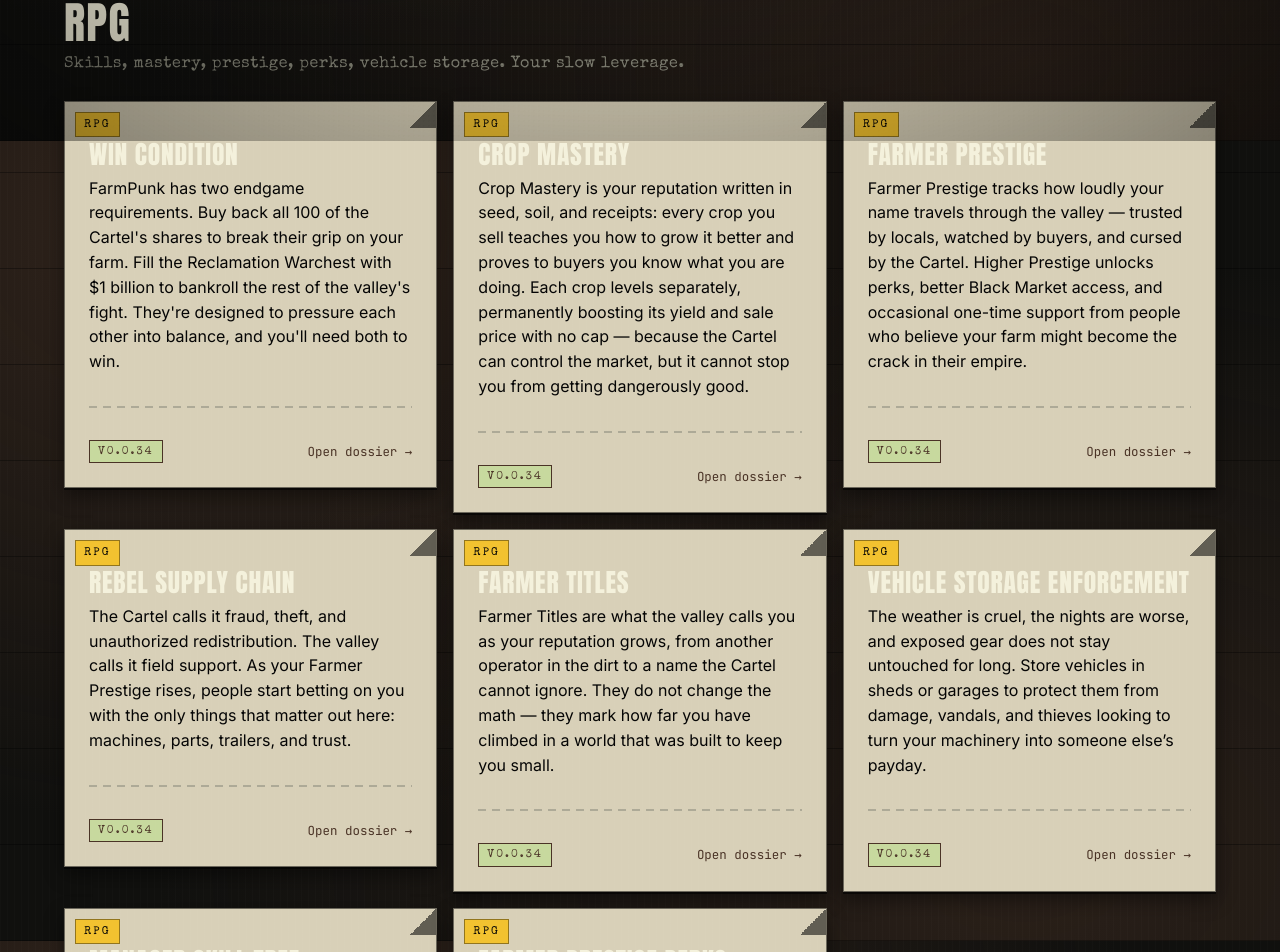
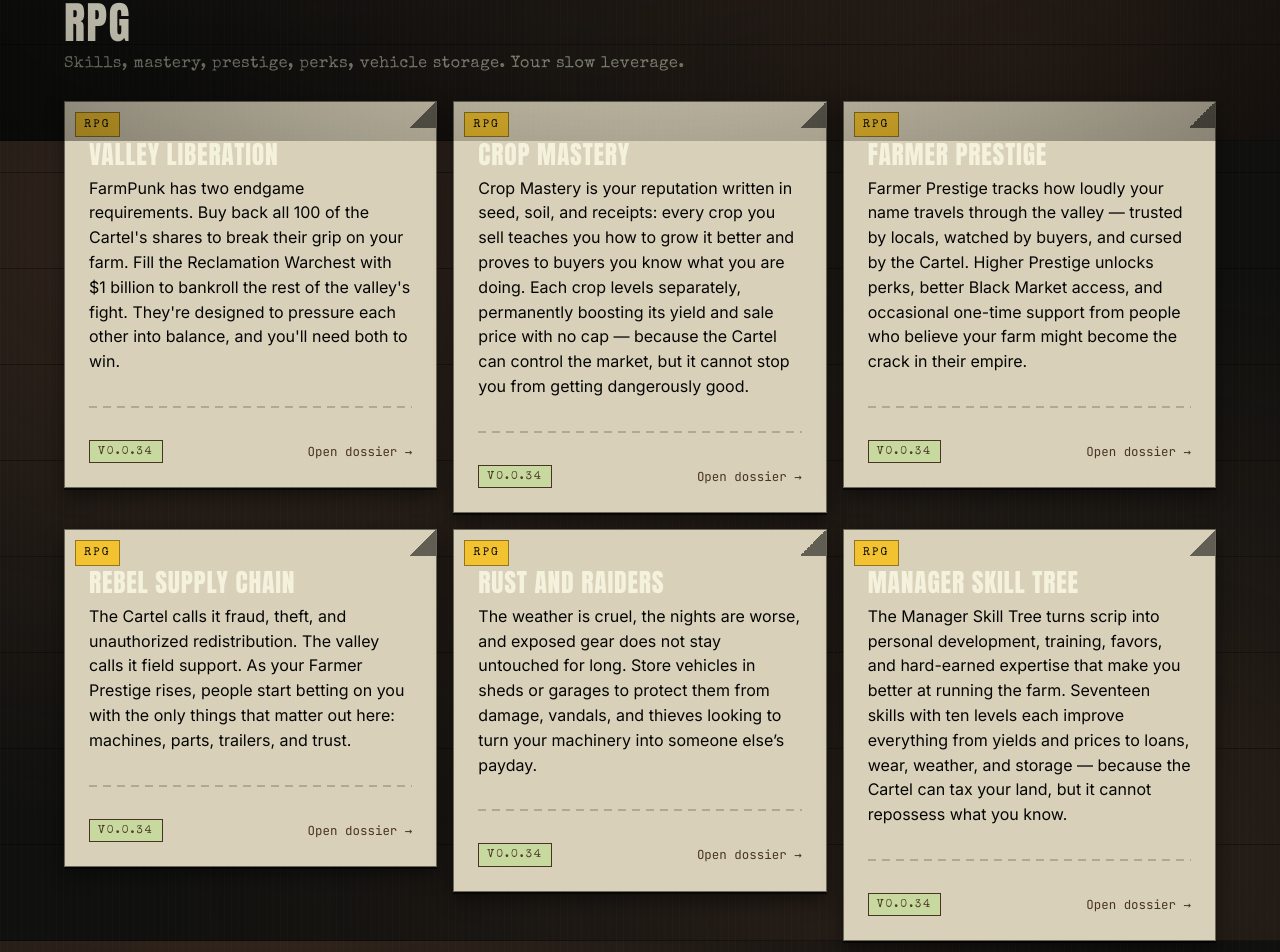
Before and after one commit to rwsp/farmpunkmarketingsite, a React (Vite) app: page /field-manual in a window 1280 px wide. Shown: the part 659-1611 px from the top of the page. Built offline with nearby package versions, Linux system fonts and the light colour scheme.

Commit message:
field manual work

```diff
--- a/src/data/mechanics.ts
+++ b/src/data/mechanics.ts
@@ -48,23 +48,23 @@
 // ── Full dossier mechanics ──────────────────────────────────────
 export const MECHANICS: Mechanic[] = [
   {
-    slug: 'win-condition',
+    slug: 'valley-liberation',
     category: 'RPG',
-    title: 'Win Condition',
+    title: 'Valley Liberation',
     oneLiner:
       "FarmPunk has two endgame requirements. Buy back all 100 of the Cartel's shares to break their grip on your farm. Fill the Reclamation Warchest with $1 billion to bankroll the rest of the valley's fight. They're designed to pressure each other into balance, and you'll need both to win.",
     status: 'live',
-    href: '/field-manual/win-condition',
+    href: '/field-manual/valley-liberation',
     version: VERSION,
     related: [
-      { slug: 'shares', note: 'One half of the win condition. 100 shares = 100% off the franchise fee.' },
+      { slug: 'shares', note: 'One half of Valley Liberation. 100 shares = 100% off the franchise fee.' },
       { slug: 'reclamation-warchest', note: 'The other half. $1B in the Warchest = the valley is funded.' },
       { slug: 'cartel-franchise-fee', note: 'Shares exist to escape this. 100 shares zeros it out.' },
       { slug: 'cartel-attacks', note: 'More shares = angrier Cartel. The Warchest is the counterweight.' },
       { slug: 'farmer-prestige', note: "Doesn't directly affect the win, but unlocks vehicles and perks that help you reach it." }
     ],
     summary:
-      "FarmPunk isn't about getting rich. It's about taking back what was stolen. The Cartel didn't beat your family with one weapon — they used debt, contracts, taxes, franchise fees, market control, and fear. Reclaiming the valley means beating them on both fronts: ownership and resistance. The win condition has two halves. You need both.",
+      "FarmPunk isn't about getting rich. It's about taking back what was stolen. The Cartel didn't beat your family with one weapon — they used debt, contracts, taxes, franchise fees, market control, and fear. Reclaiming the valley means beating them on both fronts: ownership and resistance. Valley Liberation has two halves. You need both.",
     whatItDoes: [
       "Tracks two independent endgame goals: shares owned (out of 100) and Reclamation Warchest balance (out of $1,000,000,000).",
       "When you hit both, the game fires a CRITICAL HUD card declaring the valley reclaimed.",
@@ -89,7 +89,7 @@
       { label: 'Win condition state at 100 shares + $1B Warchest', value: 'Reclamation. Game complete.' }
     ],
     beginnerAdvice: [
-      "Don't panic about the win condition early. The first 5–10 in-game years are about surviving and growing. Shares come on the table once your 3-year average revenue hits $50,000.",
+      "Don't panic about Valley Liberation early. The first 5–10 in-game years are about surviving and growing. Shares come on the table once your 3-year average revenue hits $50,000.",
       "Plan deposits around the year flip (March). The Cartel rolls its annual attacks at that moment — a fat Warchest dampens that roll for the year.",
       "When you're approaching 100 shares, don't let the Warchest go empty or you'll be eaten alive."
     ],
@@ -220,14 +220,14 @@
     category: 'Resistance',
     title: 'Reclamation Warchest',
     oneLiner:
-      "The Reclamation Warchest is a one-way fund for the valley’s fight, bankrolling the people and networks pushing back against the Cartel’s grip. Filling it is half the win condition, and every dollar sabotages their hostilities.",
+      "The Reclamation Warchest is a one-way fund for the valley’s fight, bankrolling the people and networks pushing back against the Cartel’s grip. Filling it is half of Valley Liberation, and every dollar sabotages their hostilities.",
     status: 'live',
     href: '/field-manual/reclamation-warchest',
     version: VERSION,
     related: [
       { slug: 'cartel-attacks', note: "Every $10M in the Warchest cancels one share's worth of Cartel anger." },
-      { slug: 'shares', note: 'The other half of the win condition. Shares + Warchest = reclamation.' },
-      { slug: 'win-condition', note: 'Filling the Warchest to $1B is half of how you win FarmPunk.' },
+      { slug: 'shares', note: 'The other half of Valley Liberation. Shares + Warchest = reclamation.' },
+      { slug: 'valley-liberation', note: 'Filling the Warchest to $1B is half of Valley Liberation.' },
       { slug: 'profit-tracking', note: "Deposits are intentionally invisible to your annual P&L — they don't count as expenditure." }
     ],
     summary:
@@ -239,14 +239,14 @@
       "Every $10 million in the Warchest cancels one share's worth of Cartel anger. The fuller it gets, the less the Cartel attacks you. (See Cartel Attacks for the math.)"
     ],
     whyItMatters:
-      "The Warchest does two big jobs. First, it's your only real defense against the Cartel as you start buying back shares — without it, owning 100 shares means peak harassment, four attacks a year on average. Second, filling it to $1 billion is one of the two endgame win conditions (the other is owning all 100 shares). You can't win FarmPunk without it.",
+      "The Warchest does two big jobs. First, it's your only real defense against the Cartel as you start buying back shares — without it, owning 100 shares means peak harassment, four attacks a year on average. Second, filling it to $1 billion is one of the two halves of Valley Liberation (the other is owning all 100 shares). You can't win FarmPunk without it.",
     howYouProgress: [
       "Deposit whenever the farm has spare cash. There's no minimum, no maximum, no schedule.",
       "Try to deposit before each March (the year flip), since that's when the Cartel rolls its annual attacks. A bigger Warchest at that moment means fewer attacks for the year.",
-      "Hitting $1 billion fires a big CRITICAL win-condition card. If you also own all 100 shares, you've reclaimed the valley."
+      "Hitting $1 billion fires a big CRITICAL Valley Liberation card. If you also own all 100 shares, you've reclaimed the valley."
     ],
     importantNumbers: [
-      { label: 'Cap (the win condition)', value: '$1,000,000,000' },
+      { label: 'Cap (Valley Liberation)', value: '$1,000,000,000' },
       { label: 'Cancels Cartel anger at', value: '1 share per $10 million' },
       { label: 'Withdrawals', value: 'None. Ever.' },
       { label: 'Effect on profit / scrip bonus', value: 'None. Invisible to the books.' }
@@ -276,9 +276,8 @@
       { slug: 'crop-mastery', note: 'Both grow per liter sold. Prestige is global, mastery is per-crop.' },
       { slug: 'rebel-supply-chain', note: 'Reward vehicles unlock at preset prestige levels.' },
       { slug: 'perks', note: 'Perks unlock automatically as prestige climbs.' },
-      { slug: 'farmer-titles', note: 'Title is derived from current prestige level.' },
       { slug: 'black-markets', note: 'Higher tier markets gate on prestige.' },
-      { slug: 'win-condition', note: "Doesn't directly affect the win, but unlocks the perks + rewards that help you reach it." }
+      { slug: 'valley-liberation', note: "Doesn't directly affect the win, but unlocks the perks + rewards that help you reach it." }
     ],
     summary:
       "Prestige is a single global reputation level that climbs every time you sell crops. It is the line under your name in the valley's quiet ledger — every liter through the scales counts, no matter what crop, what station, or what year. Mastery is per-crop. Prestige is everywhere. The number does not go down, does not reset between years or saves, and has no ceiling. It is the slow background measure of how serious a farmer you have become.",
@@ -286,7 +285,8 @@
       "Tracks one global level driven by total liters sold across every harvestable crop. One liter sold = one point of Prestige fame, regardless of which crop, which station, or which year.",
       "Levels up automatically as you cross fame thresholds. The first level takes 24,000 liters; each level after that costs 10% more fame than the last.",
       "Has no level cap and never resets. Prestige keeps climbing across years and across saves — once you have earned a level, it is yours.",
-      "Drives three downstream systems: Farmer Titles (the honorific the valley uses for you), the Rebel Supply Chain (machines, parts, and trailers quietly redirected onto your dealer's pad as the valley starts betting on you), and Farmer Prestige Perks (a rotating set of recurring bonuses unlocked on every level-up).",
+      "Drives two downstream systems: the Rebel Supply Chain (machines, parts, and trailers quietly redirected onto your dealer's pad as the valley starts betting on you) and Farmer Prestige Perks (a rotating set of recurring bonuses unlocked on every level-up).",
+      "Also assigns you a title that updates as your level climbs — Field Serf at L0–9, Debt Farmer at L10–19, Dirt Owner at L20–29, Farm Operator at L30–39, Land Boss at L40–49, Rebel Baron from L50 on. The title is pure flavor: it shows up in your stats line and on the perks summary, but does not change yields, prices, fees, or Cartel pressure.",
       "Unlocks the higher-tier Black Markets — the deeper-cash buyers will not deal with someone the valley has not heard of yet. Black Market completions also pay direct Prestige fame on top of cash and scrip."
     ],
     whyItMatters:
@@ -303,7 +303,7 @@
       { label: 'Curve', value: 'Each level costs 10% more fame than the last (geometric, growth 1.10)' },
       { label: 'Level cap', value: 'None' },
       { label: 'Counter resets', value: 'Never. Persists across years and saves.' },
-      { label: 'Title bands', value: 'L0 / L10 / L20 / L30 / L40 / L50 — six titles' },
+      { label: 'Titles by level', value: 'L0–9 Field Serf · L10–19 Debt Farmer · L20–29 Dirt Owner · L30–39 Farm Operator · L40–49 Land Boss · L50+ Rebel Baron' },
       { label: 'Reward levels (free vehicles)', value: 'L3, 5, 10, 15, 20, 25, 30, 35, 40, 45, 50, 75, 100' },
       { label: 'Black Market unlocks', value: 'Backroad 0 · Off-Book 10 · Underground 20 · Insurgent 30 · Liberating 40' }
     ],
@@ -350,7 +350,6 @@
     howYouProgress: [
       "Climb Prestige. The reward levels are 3, 5, 10, 15, 20, 25, 30, 35, 40, 45, 50, 75, and 100 — every level on that list delivers something.",
       "After a level-up, walk to the dealer's spawn pad. The reward will already be there, fully configured, registered to your farm. The HUD card on level-up tells you what was delivered.",
-      "Do not sell what you cannot replace. Reward vehicles cannot be unloaded — once they arrive, they are part of your collection until the end of the save.",
       "Treat bundled rewards as bundles. Some levels deliver a harvester paired with its specific header (L20, L100). Selling them apart is not an option anyway — the museum rule covers reward vehicles too."
     ],
     importantNumbers: [
@@ -385,62 +384,13 @@
       "The Cartel mails you bills. The valley sends you a tractor."
   },
   {
-    slug: 'farmer-titles',
+    slug: 'rust-and-raiders',
     category: 'RPG',
-    title: 'Farmer Titles',
-    oneLiner:
-      "Farmer Titles are what the valley calls you as your reputation grows, from another operator in the dirt to a name the Cartel cannot ignore. They do not change the math — they mark how far you have climbed in a world that was built to keep you small.",
-    status: 'live',
-    href: '/field-manual/farmer-titles',
-    version: VERSION,
-    related: [
-      { slug: 'farmer-prestige', note: 'Title is purely a derived display from your current prestige level.' }
-    ],
-    summary:
-      "Titles are the names the valley uses for you as your Prestige climbs. They do not change yields, prices, or fees — they are flavor, not bonus. But they mark how far you have come in a world built to keep you small, and they are how anyone reading your save's stats line knows whether you are a debt farmer holding on or a rebel baron the Cartel can no longer ignore.",
-    whatItDoes: [
-      "Assigns one of six titles based on your current Prestige level. The title updates the moment you cross a band threshold.",
-      "Has no mechanical effect — yields, prices, taxes, and Cartel pressure ignore the title entirely. Titles do not grant perks; perks do that on their own track.",
-      "Surfaces in the farmer stats summary line. As of this version, that is the title's primary appearance — future surfaces will pull from the same source.",
-      "Recomputed on the fly from your live Prestige level. There is no separate ledger to corrupt and no migration needed when the bands are retuned in a future update."
-    ],
-    whyItMatters:
-      "Most progression in FarmPunk comes with a number attached — yield, price, fame, scrip, dollars saved on a tax bill. Titles are deliberately not that. They are the long-term mood meter of the run, the marker that turns a save from 'a small farm trying to survive' into 'the operation in the corner of the map that the Cartel is starting to take seriously.' Crossing into a new title is also a rough proxy for which Black Markets have opened, which perks have likely fired, and which reward vehicles are already in your shed — the band thresholds line up with the major shifts in what your farm can do.",
-    howYouProgress: [
-      "Climb Prestige. There is no other input — every title is a direct read off the current Prestige level.",
-      "Do not farm for the title itself. The title appears the instant you cross the band threshold; chasing the band only makes sense as a side effect of chasing the perks and rewards on those levels.",
-      "Use the band as a planning rule of thumb. Field Serf is the survival window. Debt Farmer is when the valley starts noticing. Dirt Owner means you have a real operation. Farm Operator is high-mid game. Land Boss is endgame approach. Rebel Baron is everything past L50, including the L75 and L100 rewards."
-    ],
-    importantNumbers: [
-      { label: 'L0 – L9', value: 'Field Serf' },
-      { label: 'L10 – L19', value: 'Debt Farmer' },
-      { label: 'L20 – L29', value: 'Dirt Owner' },
-      { label: 'L30 – L39', value: 'Farm Operator' },
-      { label: 'L40 – L49', value: 'Land Boss' },
-      { label: 'L50+', value: 'Rebel Baron' },
-      { label: 'Mechanical effect', value: 'None. Pure honorific.' },
-      { label: 'Persisted state', value: 'None. Recomputed live from Prestige.' }
-    ],
-    beginnerAdvice: [
-      "Field Serf is not an insult — it is the first ten levels of every save. Almost every farmer who ever ran the valley started here.",
-      "When you cross into Debt Farmer (L10), the Off-Book Black Market tier opens up. The title and the unlock land at the same Prestige level, which is part of the design.",
-      "If you load a save and the title does not match what you expected, check `farmPunkMastery` for your real Prestige level — the title is just a read-off, so the level is the truth."
-    ],
-    consoleCommands: [
-      { cmd: 'farmPunkStats', note: 'Read-only. Prints your current title plus year-over-year revenue, expenditure, profit, and 3-year average.' },
-      { cmd: 'farmPunkMastery', note: 'Read-only. Shows the Prestige level your title is derived from, plus per-crop mastery.' }
-    ],
-    fieldNote:
-      "Field Serf was the line on the Cartel's intake form. Rebel Baron is the line they refuse to write."
-  },
-  {
-    slug: 'vehicle-storage',
-    category: 'RPG',
-    title: 'Vehicle Storage Enforcement',
+    title: 'Rust and Raiders',
     oneLiner:
       'The weather is cruel, the nights are worse, and exposed gear does not stay untouched for long. Store vehicles in sheds or garages to protect them from damage, vandals, and thieves looking to turn your machinery into someone else’s payday.',
     status: 'live',
-    href: '/field-manual/vehicle-storage',
+    href: '/field-manual/rust-and-raiders',
     version: VERSION,
     related: [
       { slug: 'cartel-attacks', note: "Goon Visit wrecks one tractor regardless of shelter — the only attack that ignores storage." },
@@ -533,9 +483,8 @@
     related: [
       { slug: 'farmer-prestige', note: 'Perks unlock automatically as Prestige levels up.' },
       { slug: 'rebel-supply-chain', note: "Reward levels are skipped by perk cadence — they're free 'rest' levels." },
-      { slug: 'farmer-titles', note: 'Both derive from prestige levels.' },
       { slug: 'crop-mastery', note: 'Mastery Catalyst perk speeds up per-crop fame gain.' },
-      { slug: 'vehicle-storage', note: 'Insurance Policy + Guard Dogs perks reduce theft and vandal pain.' },
+      { slug: 'rust-and-raiders', note: 'Insurance Policy + Guard Dogs perks reduce theft and vandal pain.' },
       { slug: 'credit-rating', note: 'Credit Indemnity perk widens the negative-balance floor before downgrade fires.' },
       { slug: 'debt-cap', note: 'Generous Banker perk boosts both debt-cap multipliers.' },
       { slug: 'farmland-surcharge', note: 'Negotiator perk cuts the surcharge by up to 30%.' },
@@ -561,9 +510,9 @@
       { slug: 'crop-novelty', note: 'Smear Campaign zeros out novelty bonuses for the year.' },
       { slug: 'crop-spoilage', note: 'Crop Poisoning is a one-shot silo grain raid — separate from natural spoilage.' },
       { slug: 'annual-taxes', note: 'Cartel Audit fires from inside the year-end tax block.' },
-      { slug: 'vehicle-storage', note: "Goon Visit wrecks one tractor regardless of shelter — it's the only attack storage can't block." },
+      { slug: 'rust-and-raiders', note: "Goon Visit wrecks one tractor regardless of shelter — it's the only attack storage can't block." },
       { slug: 'mandatory-financing', note: 'Loan Rate Hike adds +3% to new loans for the active year.' },
-      { slug: 'win-condition', note: 'Owning all 100 shares with no Warchest = peak harassment.' }
+      { slug: 'valley-liberation', note: 'Owning all 100 shares with no Warchest = peak harassment.' }
     ]
   },
   {
@@ -596,7 +545,7 @@
       { slug: 'dividends', note: 'Each share earns annual dividends in farm cash.' },
       { slug: 'cartel-attacks', note: 'Buying shares makes the Cartel angrier — pressure scales linearly.' },
       { slug: 'reclamation-warchest', note: 'Owning shares without funding the Warchest = peak harassment.' },
-      { slug: 'win-condition', note: 'Owning all 100 = half the win.' }
+      { slug: 'valley-liberation', note: 'Owning all 100 = half the win.' }
     ]
   },
   {
@@ -651,7 +600,7 @@
       { slug: 'crop-spoilage', note: 'Weather modifier adds to the monthly spoilage rate.' },
       { slug: 'skills', note: 'Weather Shield skill absorbs negative weather mods on yield.' },
       { slug: 'perks', note: 'Forecasting Leveraging perk amplifies the favorable side of every weather mod.' },
-      { slug: 'vehicle-storage', note: 'Weather modifier applies to per-period exposure damage.' }
+      { slug: 'rust-and-raiders', note: 'Weather modifier applies to per-period exposure damage.' }
     ]
   },
 
--- a/src/pages/EarlyAccess.tsx
+++ b/src/pages/EarlyAccess.tsx
@@ -22,14 +22,13 @@
   'Rebel Supply Chain',
   'Crop Spoilage',
   'Shelter Detection',
-  'Vehicle Storage Enforcement',
+  'Rust and Raiders',
   'Weather System (45 entries)',
   'Asset Sell Block (museum doctrine)',
   'No Generators',
   'Reclamation Warchest',
   'Opposition Events (10 retaliations)',
   'Black Markets (5-tier roster)',
-  'Farmer Titles',
   'Debug HUD'
 ];
 
--- a/src/pages/Endgame.tsx
+++ b/src/pages/Endgame.tsx
@@ -307,7 +307,7 @@
           <div className="fp-eg__final-flash" aria-hidden="true" />
           <div className="fp-content fp-eg__final-inner">
             <span className="fp-eyebrow" style={{ borderColor: 'var(--fp-acid-green)', color: 'var(--fp-acid-green)' }}>
-              Win Condition Satisfied · Both Endgames Complete
+              Valley Liberation Achieved · Both Endgames Complete
             </span>
 
             {/* The mod's actual ModHub icon, sprayed over the page like a tag */}
--- a/src/pages/Home.tsx
+++ b/src/pages/Home.tsx
@@ -35,7 +35,7 @@
   {
     badge: 'OPS-04',
     stamp: 'WATCHED',
-    title: 'Storage Enforcement',
+    title: 'Rust and Raiders',
     body:
       'Park outside and the Cartel sends vandals (10%) or thieves (5%) every month. Build a shed or watch your fleet vanish into someone else\'s ledger.',
     rule: 'Insurance Policy perk claws back part of the loss.'
@@ -53,7 +53,7 @@
     stamp: 'GOAL',
     title: 'Reclamation Warchest',
     body:
-      'A one-way fund that frees the valley. Cap is $1B. Combined with all 100 shares, this is the win condition. The money never comes back.',
+      'A one-way fund that frees the valley. Cap is $1B. Combined with all 100 shares, this is Valley Liberation. The money never comes back.',
     rule: 'You do not inherit freedom. You buy it back.'
   }
 ];
@@ -201,11 +201,11 @@
         </div>
       </section>
 
-      {/* ── WIN CONDITION ──────────────────────────────────────── */}
+      {/* ── VALLEY LIBERATION ──────────────────────────────────── */}
       <section className="fp-section fp-win">
         <div className="fp-content fp-win__inner">
           <div>
-            <span className="fp-eyebrow">Win Condition</span>
+            <span className="fp-eyebrow">Valley Liberation</span>
             <h2>Two endgames. One reclamation.</h2>
             <p>
               FarmPunk is not about getting rich. It is about taking back what
--- a/src/pages/QuickReference.tsx
+++ b/src/pages/QuickReference.tsx
@@ -114,7 +114,7 @@
             <Block title="Systems You Cannot Ignore" tone="alert">
               <ul>
                 <li><b>Spoilage</b> — 3% of grain per period. Sell, don't hoard.</li>
-                <li><b>Storage Enforcement</b> — exposed gear gets vandalized or stolen.</li>
+                <li><b>Rust and Raiders</b> — exposed gear gets vandalized or stolen.</li>
                 <li><b>License Caps</b> — sell over and price drops to 20% for the year.</li>
                 <li><b>Asset Sell Block</b> — once bought, always bought. Nothing leaves.</li>
                 <li><b>No Generators</b> — solar/wind placeables refused at placement.</li>
```
